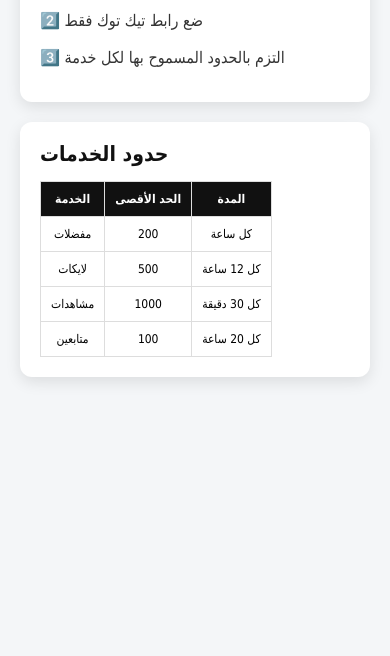
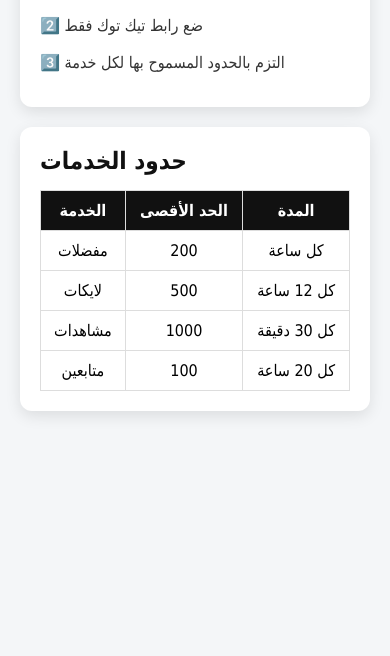
Before and after one commit to mgh44442-hub/light, a plain HTML site: page index.html in a window 390 px wide. Shown: the part 188-844 px from the top of the page. Drawn offline with Linux system fonts and the light colour scheme.

```diff
--- a/style.css
+++ b/style.css
@@ -220,62 +220,3 @@ form button:hover{
 .pending + button{
     background:#ff9800;
 }
-
-/* Fix mobile viewport issues */
-html, body {
-  width: 100%;
-  max-width: 100%;
-  overflow-x: hidden;
-}
-
-/* Make all main containers responsive */
-* {
-  box-sizing: border-box;
-}
-
-/* Force elements to fit mobile width */
-.container,
-.container-fluid,
-.wrapper,
-.main,
-.content {
-  width: 100% !important;
-  max-width: 100% !important;
-}
-
-/* Fix tables on mobile */
-table {
-  width: 100% !important;
-  max-width: 100%;
-  display: block;
-  overflow-x: auto;
-  white-space: nowrap;
-}
-
-/* Images & media responsive */
-img, video {
-  max-width: 100%;
-  height: auto;
-}
-
-/* Mobile specific fixes */
-@media (max-width: 768px) {
-  body {
-    font-size: 14px;
-  }
-
-  table {
-    font-size: 12px;
-  }
-}
-
-
-@media (max-width: 768px) {
-  * {
-    max-width: 100vw !important;
-  }
-
-  body {
-    overflow-x: hidden !important;
-  }
-}
```
